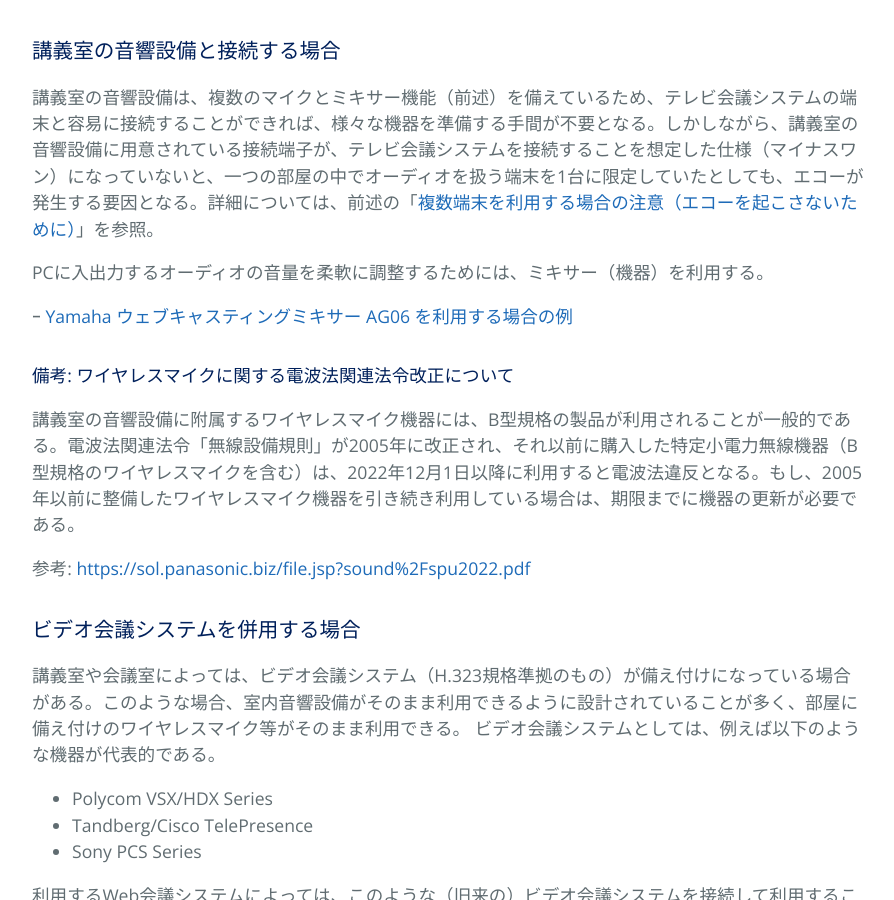
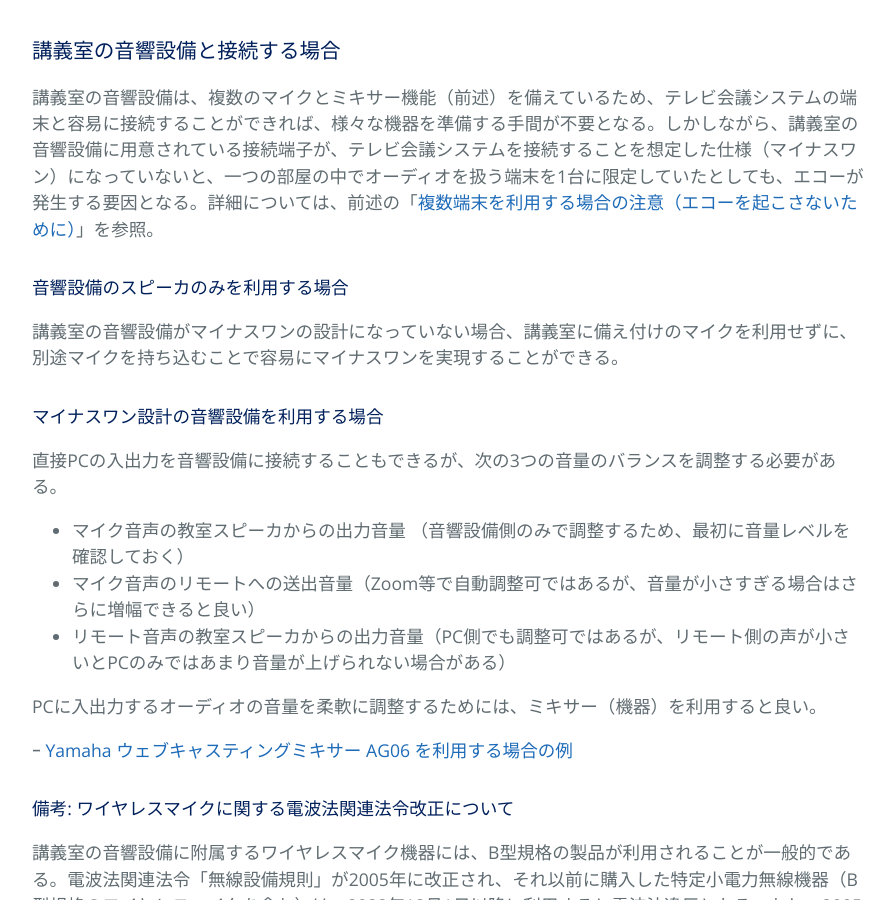
Before and after one commit to kyoto-u/online-edu, a Jekyll site: the page built from zoom-hybrid-use.md, in a window 1280 px wide and 900 px high, scrolled down 5517 px. Shown: the whole window, without its empty margins (192-1086 px from the left). Built offline with Jekyll 4.4.1, drawn with Linux system fonts in a browser that asks for light colours.

Commit message:
Update zoom-hybrid-use.md

```diff
--- a/zoom-hybrid-use.md
+++ b/zoom-hybrid-use.md
@@ -141,7 +141,21 @@ title: 対面とオンラインの同時併用授業の実施方法と必要設
 
 講義室の音響設備は、複数のマイクとミキサー機能（前述）を備えているため、テレビ会議システムの端末と容易に接続することができれば、様々な機器を準備する手間が不要となる。しかしながら、講義室の音響設備に用意されている接続端子が、テレビ会議システムを接続することを想定した仕様（マイナスワン）になっていないと、一つの部屋の中でオーディオを扱う端末を1台に限定していたとしても、エコーが発生する要因となる。詳細については、前述の「[複数端末を利用する場合の注意（エコーを起こさないために）](https://kyoto-u.github.io/online-edu/zoom-audio-echo)」を参照。
 
-PCに入出力するオーディオの音量を柔軟に調整するためには、ミキサー（機器）を利用する。
+#### 音響設備のスピーカのみを利用する場合
+
+講義室の音響設備がマイナスワンの設計になっていない場合、講義室に備え付けのマイクを利用せずに、別途マイクを持ち込むことで容易にマイナスワンを実現することができる。
+
+
+
+#### マイナスワン設計の音響設備を利用する場合
+
+直接PCの入出力を音響設備に接続することもできるが、次の3つの音量のバランスを調整する必要がある。
+
+- マイク音声の教室スピーカからの出力音量 （音響設備側のみで調整するため、最初に音量レベルを確認しておく）
+- マイク音声のリモートへの送出音量（Zoom等で自動調整可ではあるが、音量が小さすぎる場合はさらに増幅できると良い）
+- リモート音声の教室スピーカからの出力音量（PC側でも調整可ではあるが、リモート側の声が小さいとPCのみではあまり音量が上げられない場合がある）
+
+PCに入出力するオーディオの音量を柔軟に調整するためには、ミキサー（機器）を利用すると良い。
 
 ｰ [Yamaha ウェブキャスティングミキサー AG06 を利用する場合の例](zoom-audio-ag06)
 
```
